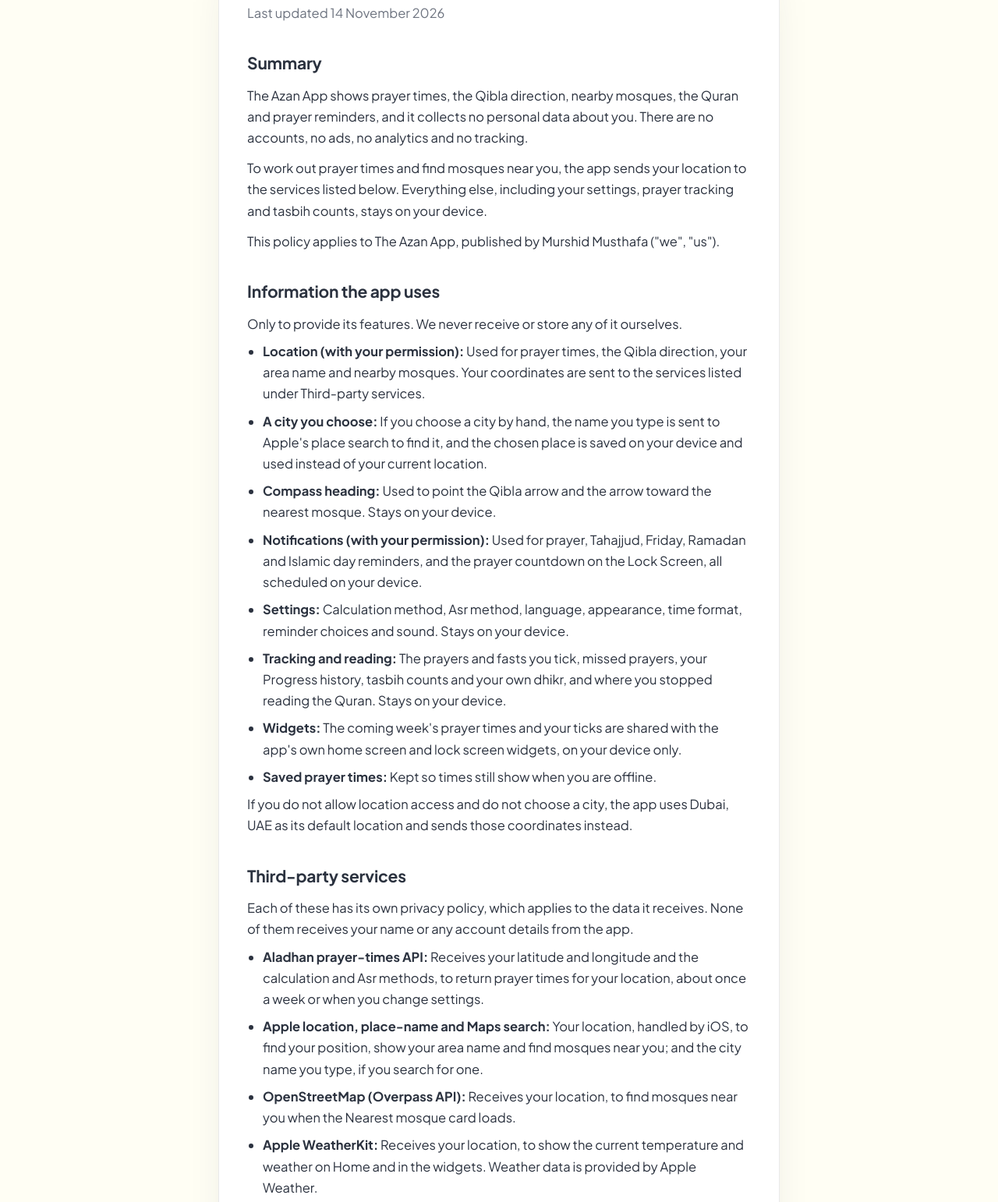
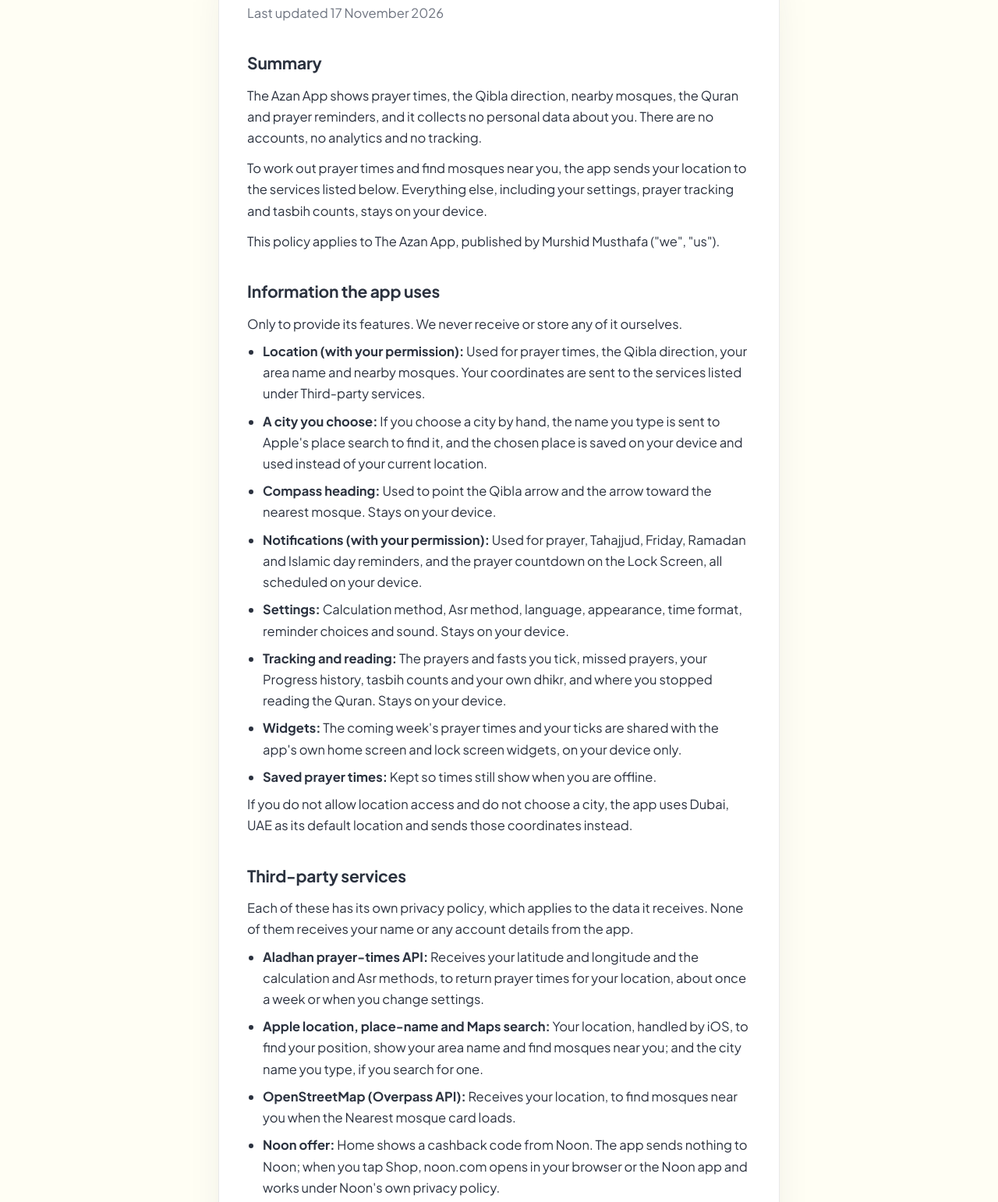
Before and after one commit to murshidmusthafa/the-azan-app-site, a plain HTML site: page privacy.html in a window 1280 px wide. Shown: the part 270-1812 px from the top of the page at 78% size. Drawn offline with Linux system fonts and the light colour scheme.

Commit message:
Privacy and FAQ: Noon offer, no 'no ads'

```diff
--- a/build.mjs
+++ b/build.mjs
@@ -107,7 +107,7 @@ const faq = [
   ['The Hijri date is a day off.',
    'Moon sighting differs by country. Adjust it in Settings → Hijri Date by a day or two either way.'],
   ['Does the app collect my data?',
-   'No. There are no accounts, ads, analytics or tracking. Your location is only used to work out prayer times, the Qibla and nearby mosques. See the privacy policy for details.'],
+   'No. There are no accounts, analytics or tracking. Your location is only used to work out prayer times, the Qibla and nearby mosques. See the privacy policy for details.'],
   ['I supported the app and want a refund.',
    'Support payments are handled by Apple. You can request a refund at reportaproblem.apple.com.'],
 ];
--- a/privacy.html
+++ b/privacy.html
@@ -53,9 +53,9 @@
   </header>
   <main class="card">
 <h1>Privacy Policy</h1>
-<p class="updated">Last updated 14 November 2026</p>
+<p class="updated">Last updated 17 November 2026</p>
 <h2>Summary</h2>
-<p>The Azan App shows prayer times, the Qibla direction, nearby mosques, the Quran and prayer reminders, and it collects no personal data about you. There are no accounts, no ads, no analytics and no tracking.</p>
+<p>The Azan App shows prayer times, the Qibla direction, nearby mosques, the Quran and prayer reminders, and it collects no personal data about you. There are no accounts, no analytics and no tracking.</p>
 <p>To work out prayer times and find mosques near you, the app sends your location to the services listed below. Everything else, including your settings, prayer tracking and tasbih counts, stays on your device.</p>
 <p>This policy applies to The Azan App, published by Murshid Musthafa ("we", "us").</p>
 <h2>Information the app uses</h2>
@@ -77,6 +77,7 @@
 <li><strong>Aladhan prayer-times API:</strong> Receives your latitude and longitude and the calculation and Asr methods, to return prayer times for your location, about once a week or when you change settings.</li>
 <li><strong>Apple location, place-name and Maps search:</strong> Your location, handled by iOS, to find your position, show your area name and find mosques near you; and the city name you type, if you search for one.</li>
 <li><strong>OpenStreetMap (Overpass API):</strong> Receives your location, to find mosques near you when the Nearest mosque card loads.</li>
+<li><strong>Noon offer:</strong> Home shows a cashback code from Noon. The app sends nothing to Noon; when you tap Shop, noon.com opens in your browser or the Noon app and works under Noon's own privacy policy.</li>
 <li><strong>Apple WeatherKit:</strong> Receives your location, to show the current temperature and weather on Home and in the widgets. Weather data is provided by Apple Weather.</li>
 <li><strong>Apple Maps directions:</strong> When you tap Directions, Apple Maps opens with the mosque's location; Apple Maps then works under Apple's own privacy policy.</li>
 <li><strong>Apple In-App Purchase:</strong> If you choose to support the app, the payment is handled entirely by Apple. We never see your payment details.</li>
```
Also changed, not shown: index.html (+1 -1 lines).
